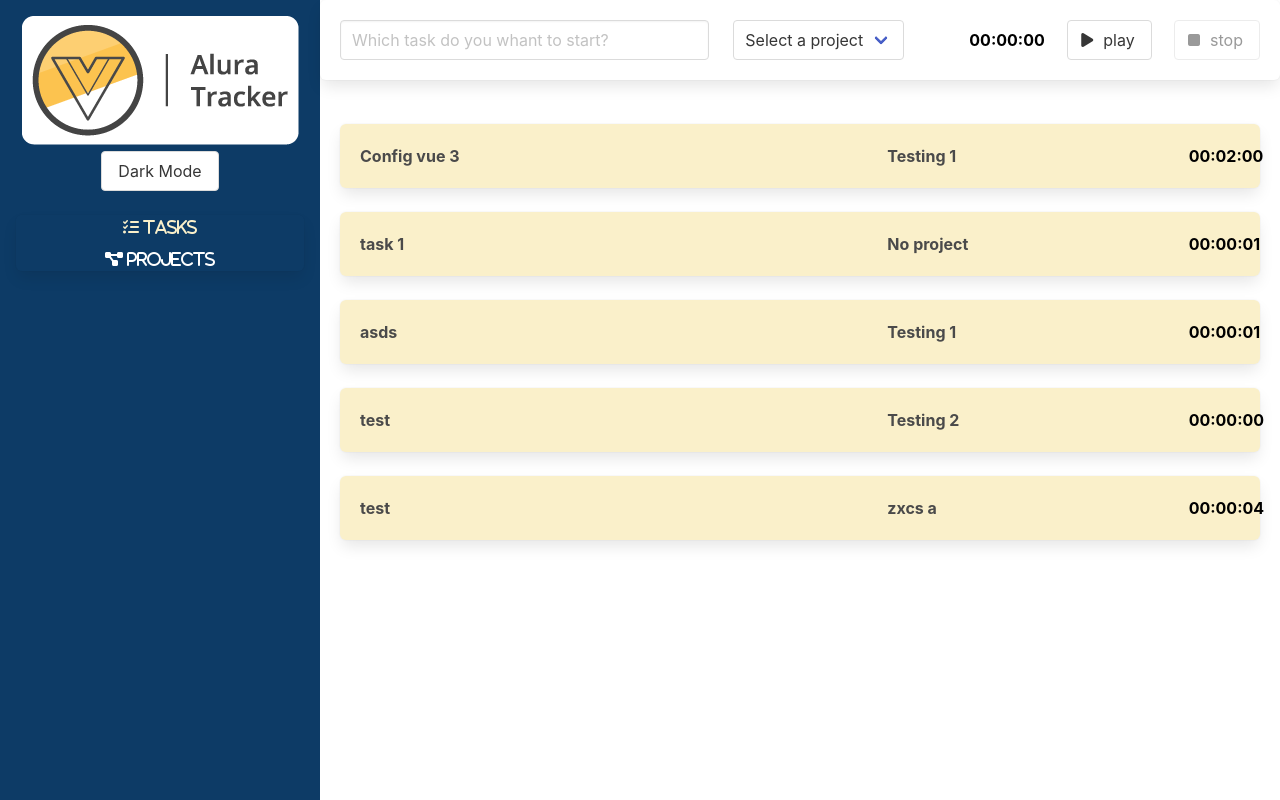
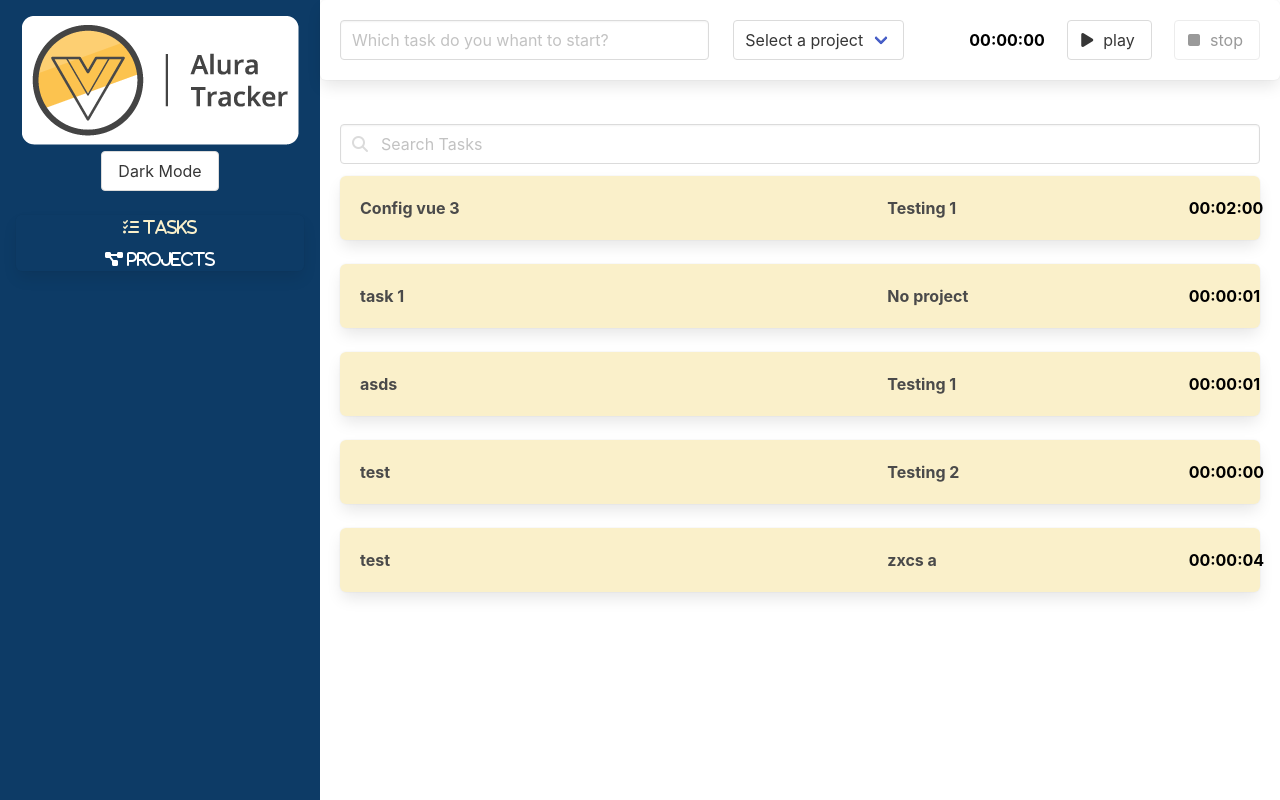
Before and after one commit to juan9000/alura-tracker, a Vue app: page / in a window 1280 px wide. Built offline with nearby package versions, Linux system fonts and the light colour scheme; data requests are answered from the project's data file.

Commit message:
Added a filter input and filtering by API

```diff
--- a/src/store/index.ts
+++ b/src/store/index.ts
@@ -46,8 +46,14 @@ export const store = createStore<State>({
     },
   },
   actions: {
-    [GET_TASKS]({ commit }) {
-      http.get("tasks").then((res) => commit(ADD_TASKS, res.data));
+    [GET_TASKS]({ commit }, filter: string) {
+      let url = 'tasks'
+
+      if (filter) {
+        url += '?description=' + filter
+      }
+
+      http.get(url).then((res) => commit(ADD_TASKS, res.data));
     },
     [POST_TASK]({ commit }, task: ITask) {
       return http.post("/tasks", task).then((res) => {
--- a/src/views/Tasks.vue
+++ b/src/views/Tasks.vue
@@ -3,6 +3,20 @@
     <TaskForm @saveTask="saveTask" />
     <div class="list">
       <TaskBox v-if="noTask"> Any task to display ;-; </TaskBox>
+
+      <div class="field">
+        <p class="control has-icons-left">
+          <input
+            class="input"
+            type="text"
+            placeholder="Search Tasks"
+            v-model="filter"
+          />
+          <span class="icon is-small is-left">
+            <i class="fas fa-search"></i>
+          </span>
+        </p>
+      </div>
 
       <TaskCard
         v-for="(task, index) in tasks"
@@ -41,7 +55,9 @@
           </section>
 
           <footer class="modal-card-foot">
-            <button class="button is-success" @click="editTask">Save Task</button>
+            <button class="button is-success" @click="editTask">
+              Save Task
+            </button>
             <button class="button" @click="closeModal">Cancel</button>
           </footer>
         </div>
@@ -51,13 +67,18 @@
 </template>
 
 <script lang="ts">
-import { computed, defineComponent } from "vue";
+import { computed, defineComponent, ref, watchEffect } from "vue";
 
 import TaskForm from "../components/TaskForm.vue";
 import TaskCard from "../components/TaskCard.vue";
 import TaskBox from "../components/TaskBox.vue";
 import { useStore } from "@/store";
-import { GET_PROJECTS, GET_TASKS, POST_TASK, PUT_TASK } from "@/store/type-actions";
+import {
+  GET_PROJECTS,
+  GET_TASKS,
+  POST_TASK,
+  PUT_TASK,
+} from "@/store/type-actions";
 import ITask from "@/interfaces/ITask";
 
 export default defineComponent({
@@ -86,7 +107,9 @@ export default defineComponent({
       this.store.dispatch(POST_TASK, task);
     },
     editTask() {
-      this.store.dispatch(PUT_TASK,  this.selectedTask).then(() => this.closeModal())
+      this.store
+        .dispatch(PUT_TASK, this.selectedTask)
+        .then(() => this.closeModal());
     },
     selectTask(task: ITask) {
       this.selectedTask = task;
@@ -100,9 +123,23 @@ export default defineComponent({
     const store = useStore();
     store.dispatch(GET_TASKS);
     store.dispatch(GET_PROJECTS);
+
+    const filter = ref("");
+    // const tasks = computed(() =>
+    //   store.state.tasks.filter(
+    //     (task) => !filter.value || task.description.toLocaleLowerCase().includes(filter.value.toLocaleLowerCase())
+    //   )
+    // );
+
+    watchEffect(() => {
+      store.dispatch(GET_TASKS, filter.value)
+      console.log(filter.value)
+    })
+
     return {
       tasks: computed(() => store.state.tasks),
       store,
+      filter,
     };
   },
 });
```
